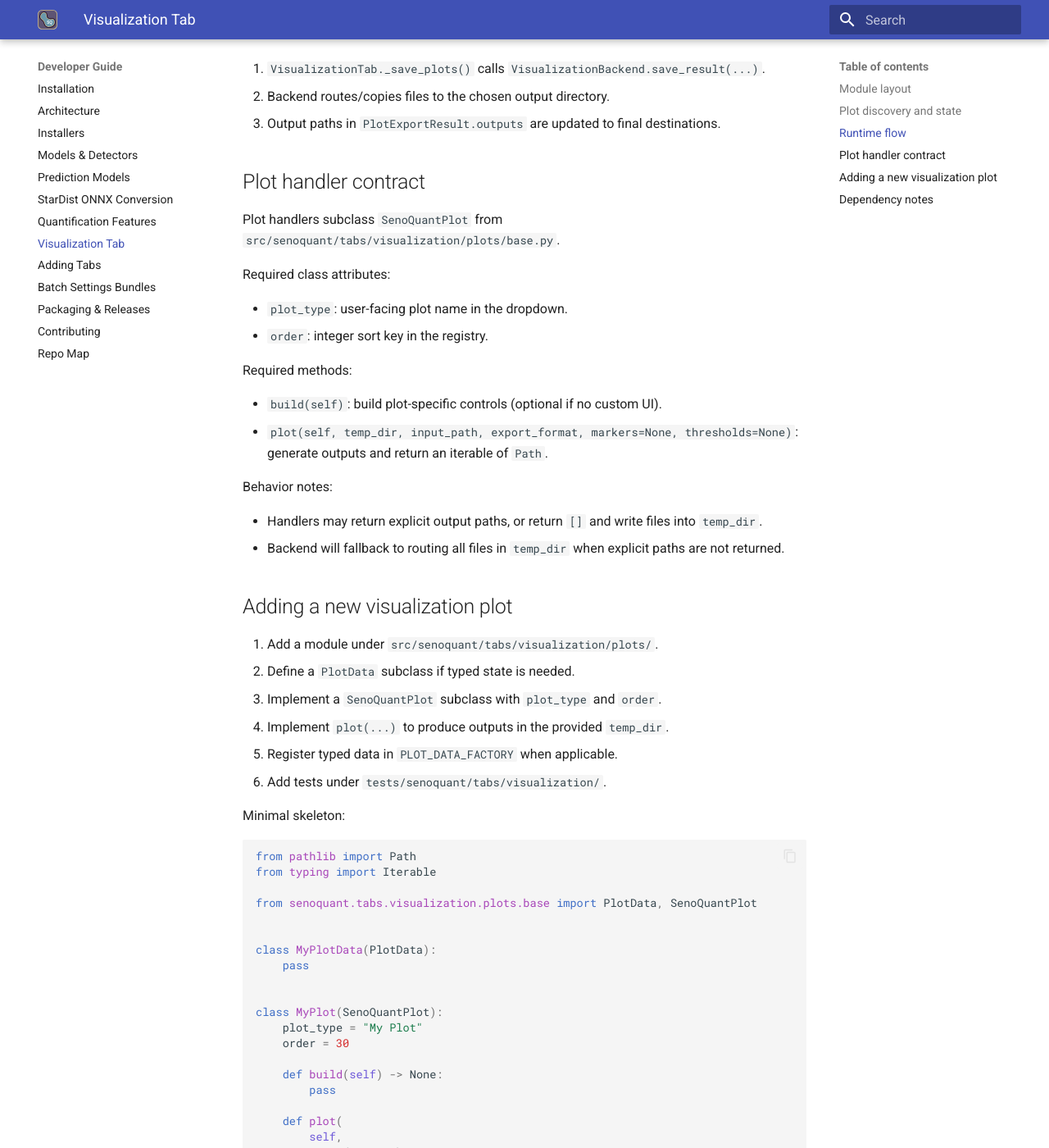
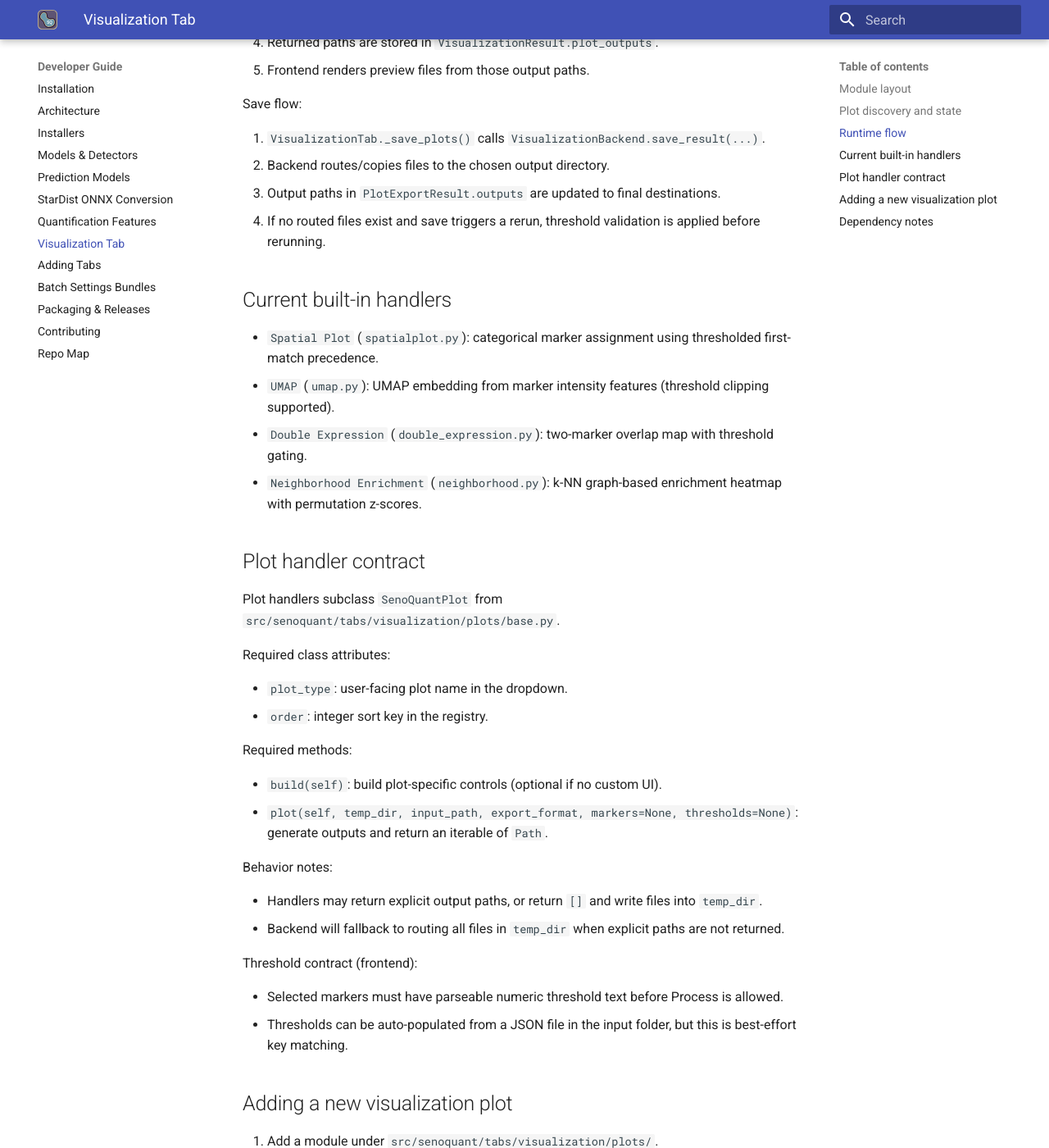
Before and after one commit to HaamsRee/senoquant, an MkDocs documentation site: the page built from docs/developer/visualization.md, in a window 1280 px wide and 1400 px high, scrolled down 1687 px. Shown: the whole window at 82% size. Built offline with MkDocs 1.6.1 and Material for MkDocs 9.7.7, drawn with Linux system fonts in a browser that asks for light colours; some of the changed text lies outside the part shown.

Commit message:
Update visualization docs for neighborhood enrichment

```diff
--- a/docs/developer/visualization.md
+++ b/docs/developer/visualization.md
@@ -15,6 +15,7 @@
 - `frontend.py`:
   - Builds the Qt UI (`VisualizationTab`).
   - Collects marker selections and thresholds.
+  - Validates selected-marker thresholds before processing and save reruns.
   - Runs preview generation and save actions.
 - `backend.py`:
   - Orchestrates plot handler execution.
@@ -47,8 +48,8 @@
 
 Single run flow:
 
-1. `VisualizationTab._process_plots()` gathers selected markers and thresholds.
-2. It calls `VisualizationBackend.process(..., save=False, cleanup=False)`.
+1. `VisualizationTab._process_plots()` validates selected-marker thresholds, then gathers markers/thresholds.
+2. It calls `VisualizationBackend.process(..., save=False, cleanup=False)` if validation passes.
 3. Backend calls each handler's `plot(temp_dir, input_path, export_format, markers, thresholds)`.
 4. Returned paths are stored in `VisualizationResult.plot_outputs`.
 5. Frontend renders preview files from those output paths.
@@ -58,6 +59,14 @@
 1. `VisualizationTab._save_plots()` calls `VisualizationBackend.save_result(...)`.
 2. Backend routes/copies files to the chosen output directory.
 3. Output paths in `PlotExportResult.outputs` are updated to final destinations.
+4. If no routed files exist and save triggers a rerun, threshold validation is applied before rerunning.
+
+## Current built-in handlers
+
+- `Spatial Plot` (`spatialplot.py`): categorical marker assignment using thresholded first-match precedence.
+- `UMAP` (`umap.py`): UMAP embedding from marker intensity features (threshold clipping supported).
+- `Double Expression` (`double_expression.py`): two-marker overlap map with threshold gating.
+- `Neighborhood Enrichment` (`neighborhood.py`): k-NN graph-based enrichment heatmap with permutation z-scores.
 
 ## Plot handler contract
 
@@ -79,6 +88,11 @@
 
 - Handlers may return explicit output paths, or return `[]` and write files into `temp_dir`.
 - Backend will fallback to routing all files in `temp_dir` when explicit paths are not returned.
+
+Threshold contract (frontend):
+
+- Selected markers must have parseable numeric threshold text before Process is allowed.
+- Thresholds can be auto-populated from a JSON file in the input folder, but this is best-effort key matching.
 
 ## Adding a new visualization plot
 
@@ -130,6 +144,9 @@
   inside `plot()`.
 - `UMAPPlot` imports `pandas`, `matplotlib`, and `umap-learn` at module load
   time (`src/senoquant/tabs/visualization/plots/umap.py`).
+- `NeighborhoodEnrichmentPlot` imports `numpy`, `pandas`, `matplotlib`, and
+  `scipy` (`cKDTree`) at module load time
+  (`src/senoquant/tabs/visualization/plots/neighborhood.py`).
 
 When adding new dependencies:
 
```
Also changed, not shown: README.md (+1 -1 lines), docs/developer/repo-map.md (+1 -1 lines), docs/user/visualization.md (+15 -4 lines).
